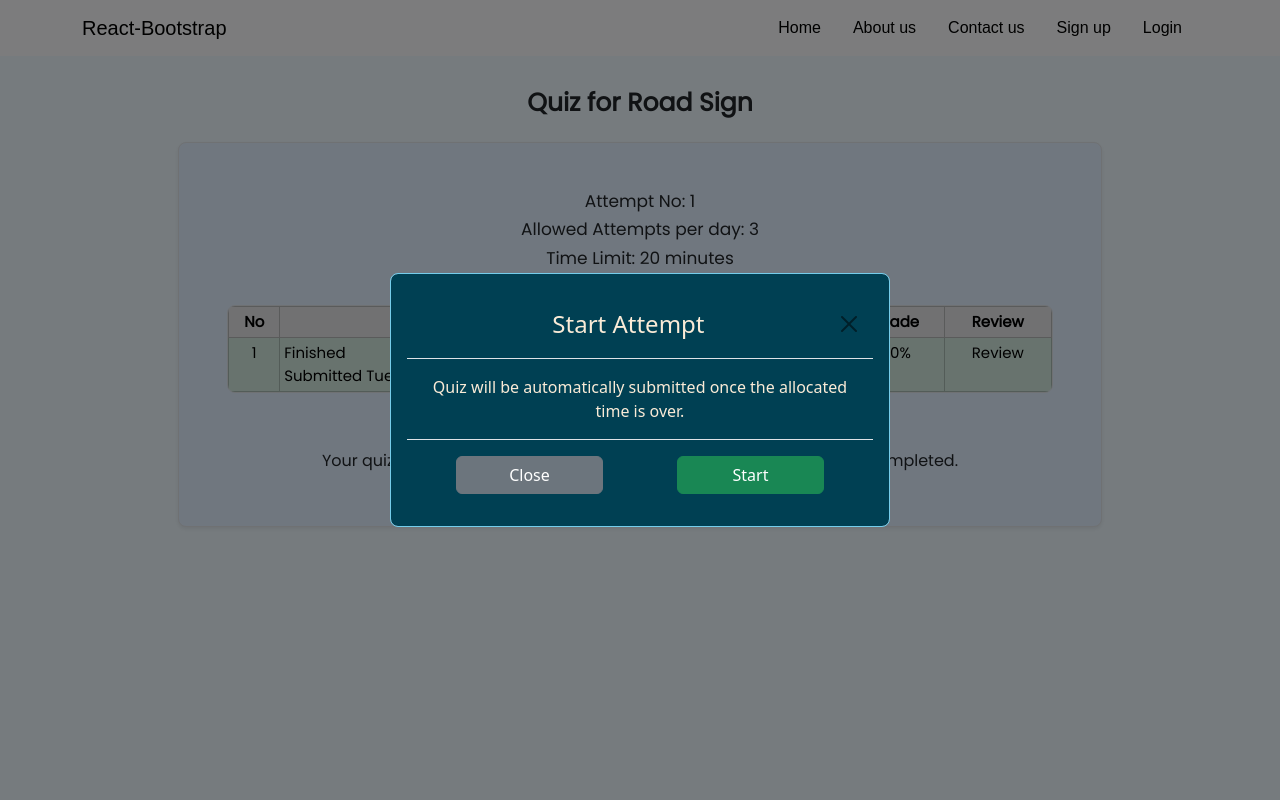
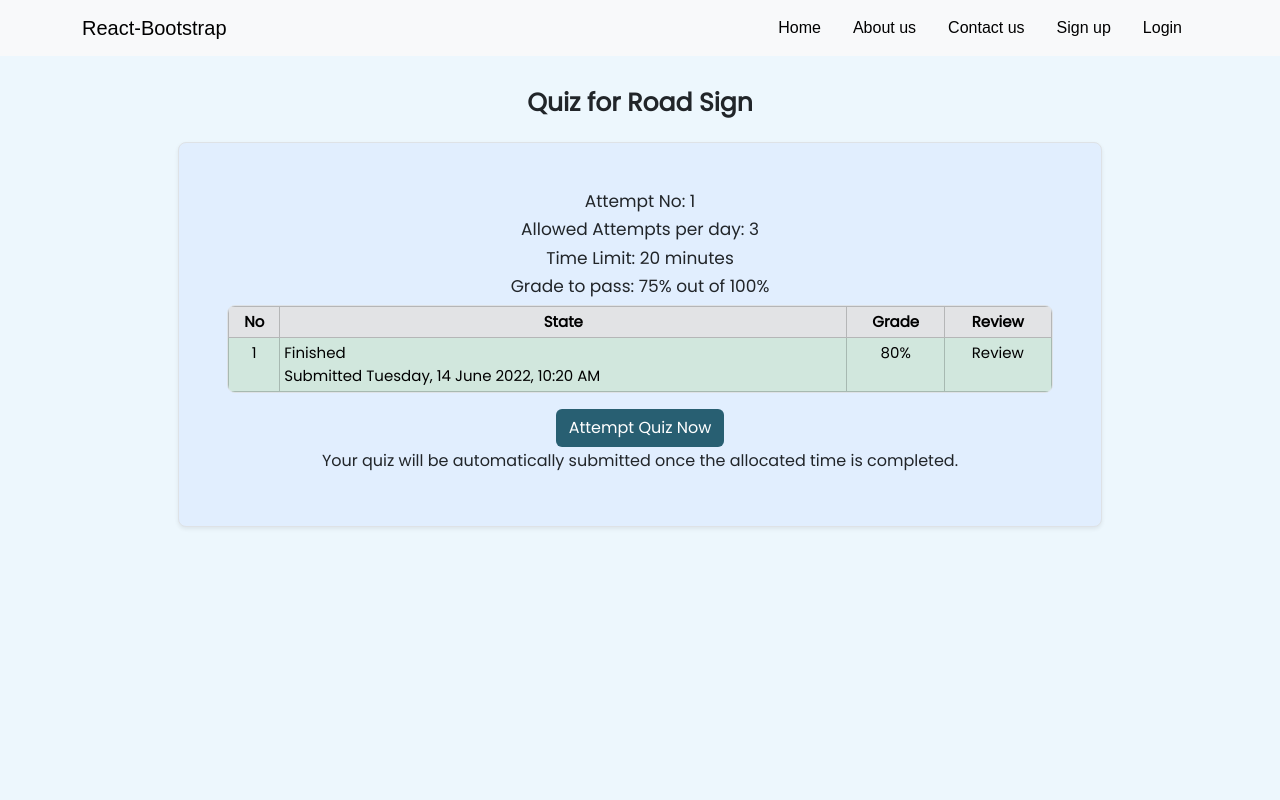
Before and after one commit to Luxshan2000/drivers-license-test-application, a React (Create React App) app in the folder webapp/: page /quiz/view in a window 1280 px wide. Shown: the top 800 px of the page. Built offline with nearby package versions, Linux system fonts and the light colour scheme.

Commit message:
modal-updated

```diff
--- a/webapp/src/components/ModalComponent.js
+++ b/webapp/src/components/ModalComponent.js
@@ -4,19 +4,19 @@ import Modal from 'react-bootstrap/Modal';
 import { Navigate } from 'react-router-dom';
 import "../assets/CSS/modelStyle.css"
 
-function ModalComponent() {
+function ModalComponent(props) {
+  const gotoo = props.goto
   const [show, setShow] = useState(true);
   const [move,setMove] = useState(false)
-  const offClick = false
-  const isCentered = true;
-  const heading = "Start Attempt"
-  const cancelButtonName = "Close"
-  const okButtonName = "Start"
-  const isClosable =true
-  const children = "Quiz will be automatically submitted once the allocated time is over."
+  const offClick = props.offClick || false
+  const isCentered = props.offClick || true;
+  const heading = props.heading
+  const cancelButtonName = props.cancel
+  const okButtonName = props.ok
+  const isClosable = props.isClosable ||true
+  const children = props.children
   const handleClose = () => setShow(false);
   const handleShow = () => setShow(true);
-
 
   const handleSuccess =()=>{
     setMove(true)
@@ -24,7 +24,7 @@ function ModalComponent() {
 
   return (
     <>
-      {move && <Navigate to='/quiz/exam' />}
+      {move && <Navigate to={gotoo}   />}
       <Modal
         show={show}
         onHide={handleClose}
@@ -32,7 +32,6 @@ function ModalComponent() {
         keyboard={false}
         centered ={isCentered}
         contentClassName='custom-model'
-
       >
         <Modal.Header closeButton={isClosable}>
           <Modal.Title className='text-center w-100'>{heading}</Modal.Title>
--- a/webapp/src/routes/PrivateRoutes.js
+++ b/webapp/src/routes/PrivateRoutes.js
@@ -5,7 +5,7 @@ import React from 'react'
 function PrivateRoutes() {
     const auth=  {"token":true}
   return (
-    auth.token ? <Outlet/> : <Navigate to='/'/>
+    auth.token ? <Outlet/> : <Navigate to='/' replace={true}/>
   )
 }
 
--- a/webapp/src/views/QuizView.js
+++ b/webapp/src/views/QuizView.js
@@ -1,7 +1,8 @@
-import React from 'react'
+import React, { useState } from 'react'
 import ModalComponent from '../components/ModalComponent'
 
 function QuizView() {
+  const [isVisible, setIsvisible] = useState(false)
   return (
     <div className=' container mt-2 p-1 p-md-3 p-lg-3   rounded-2   CourseHeading mb-5'>
       <div className=' m-0 col-11 col-md-10 col-lg-10 mx-auto' >
@@ -38,7 +39,7 @@ function QuizView() {
                 </table>
               </div>
             </div>
-            <button style={{backgroundColor:"#004053d1",color:'white'}}  type="button" class="btn mt-3 mb-1 w-auto m-auto">Attempt Quiz Now</button>
+            <button onClick={()=> setIsvisible(true)} style={{backgroundColor:"#004053d1",color:'white'}}  type="button" class="btn mt-3 mb-1 w-auto m-auto">Attempt Quiz Now</button>
             <h6>Your quiz will be automatically submitted once the allocated time is completed.</h6>
           </div>
           <div className='mt-1  ' >
@@ -49,7 +50,12 @@ function QuizView() {
           </div>
         </div>
       </div>
-      <ModalComponent />
+      { isVisible && <ModalComponent
+        goto="/quiz/exam"
+        heading="Start Attempt"
+        cancel="Cancel"
+        ok="Start"
+       >Quiz will be automatically submitted once the allocated time is over.</ModalComponent>}
     </div>
   )
 }
```
